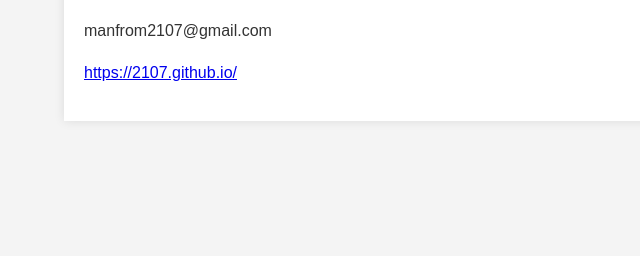
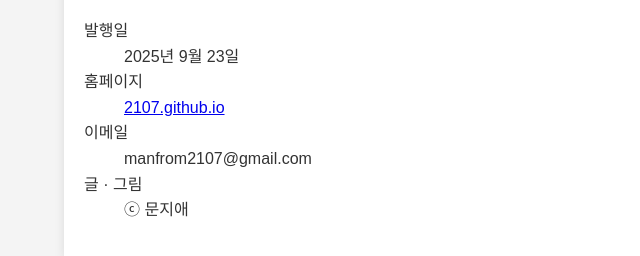
Before and after one commit to 2107/2107.github.io, a plain HTML site: page index.html in a window 1280 px wide. Shown: the part 96-352 px from the top of the page, without its empty margins (0-640 px from the left). Drawn offline with Linux system fonts and the light colour scheme.

Commit message:
Update index.html

```diff
--- a/index.html
+++ b/index.html
@@ -42,8 +42,17 @@
 <body>
     <div class="container">
         <h1>변신 달리기</h1>
-        <p>manfrom2107@gmail.com</p>
-        <p><a href="https://2107.github.io/">https://2107.github.io/</a></p>
+
+        <dl>
+            <dt>발행일</dt>
+            <dd>2025년 9월 23일</dd>
+            <dt>홈페이지</dt>
+            <dd><a href="https://2107.github.io/">2107.github.io</a></dd>
+            <dt>이메일</dt>
+            <dd>manfrom2107@gmail.com</dd>
+            <dt>글 · 그림</dt>
+            <dd>ⓒ 문지애</dd>
+        </dl>
     </div>
 </body>
 </html>
```
